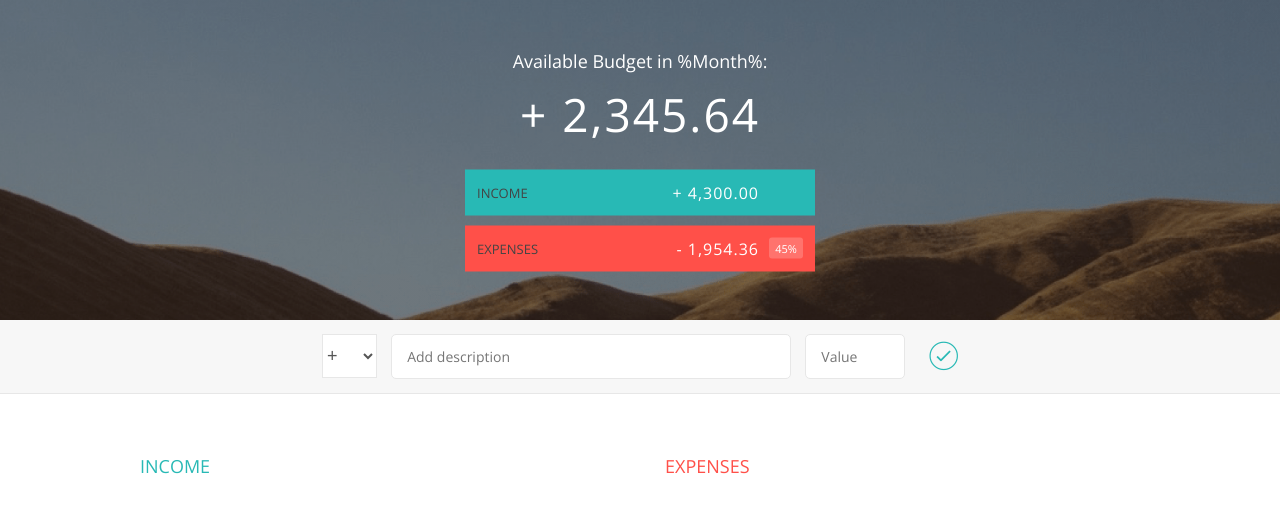
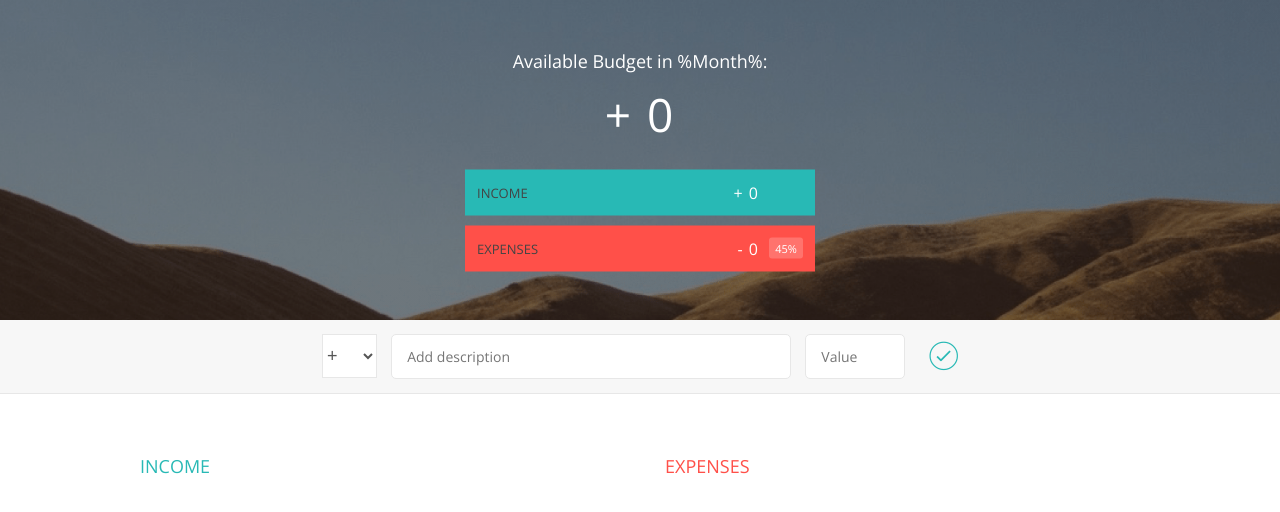
Before and after one commit to mankhokhar/Budget-App, a plain HTML site: page index.html in a window 1280 px wide. Drawn offline with nearby package versions, Linux system fonts and the light colour scheme.

Commit message:
Update index.html

```diff
--- a/index.html
+++ b/index.html
@@ -15,12 +15,12 @@
                     Available Budget in <span class="budget__title--month">%Month%</span>:
                 </div>
 
-                <div class="budget__value">+ 2,345.64</div>
+                <div class="budget__value">+ 0</div>
 
                 <div class="budget__income clearfix">
                     <div class="budget__income--text">Income</div>
                     <div class="right">
-                        <div class="budget__income--value">+ 4,300.00</div>
+                        <div class="budget__income--value">+ 0</div>
                         <div class="budget__income--percentage">&nbsp;</div>
                     </div>
                 </div>
@@ -28,7 +28,7 @@
                 <div class="budget__expenses clearfix">
                     <div class="budget__expenses--text">Expenses</div>
                     <div class="right clearfix">
-                        <div class="budget__expenses--value">- 1,954.36</div>
+                        <div class="budget__expenses--value">- 0</div>
                         <div class="budget__expenses--percentage">45%</div>
                     </div>
                 </div>
```
